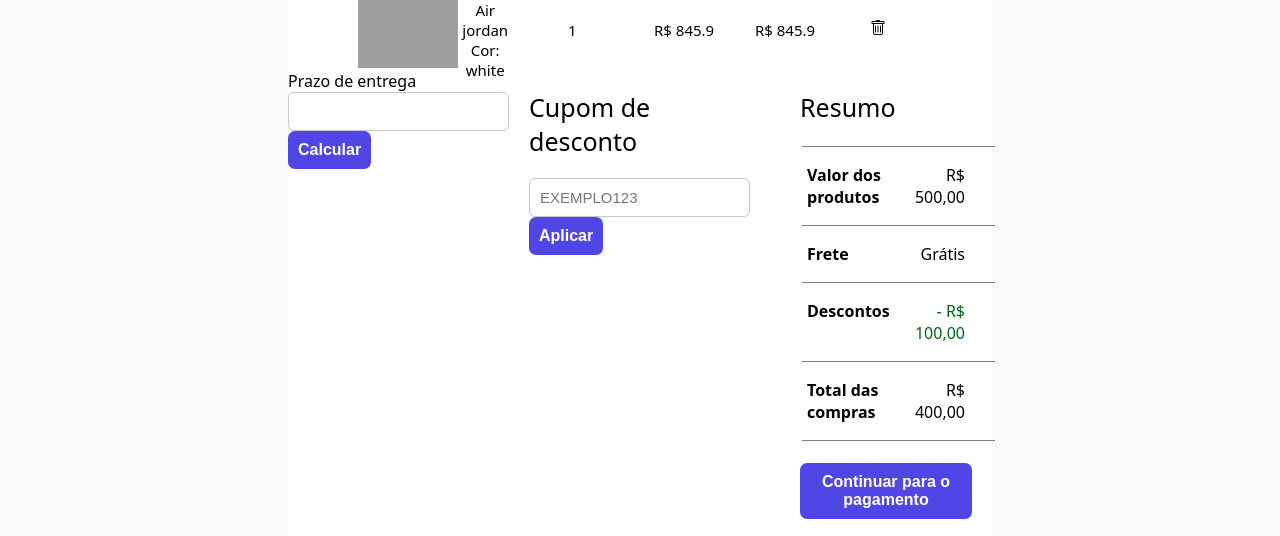
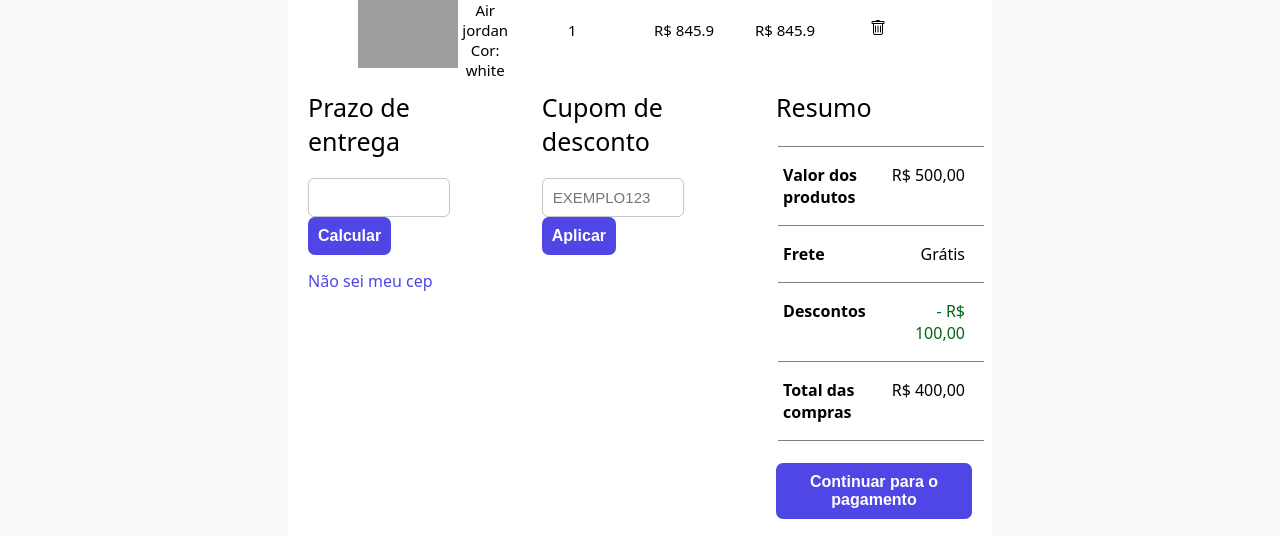
Before and after one commit to Luizhnrs/snicker.in, a React (Create React App) app in the folder frontend/: page /cart in a window 1280 px wide. Shown: the part 268-804 px from the top of the page. Built offline with nearby package versions, Linux system fonts and the light colour scheme; grey boxes are pictures that could not be loaded.

Commit message:
Feat: Styling shipphin estimate form

```diff
--- a/frontend/src/components/ShippingEstimateForm.tsx
+++ b/frontend/src/components/ShippingEstimateForm.tsx
@@ -2,10 +2,16 @@ import React from 'react';
 
 export default function ShippingEstimateForm() {
   return (
-    <form>
+    <form className="shipping-estimate-form">
       <p>Prazo de entrega</p>
-      <input type="text" id="cep" />
-      <button>Calcular</button>
+      <div>
+        <input type="text" id="cep" />
+        <button>Calcular</button>
+      </div>
+      <a
+        href="https://buscacepinter.correios.com.br/app/endereco/index.php"
+        target="_blank" rel="noopener noreferrer"
+      >Não sei meu cep</a>
     </form>
   );
 }
--- a/frontend/src/styles/cart.css
+++ b/frontend/src/styles/cart.css
@@ -69,4 +69,28 @@
 
 .discount-coupon-form input {
   margin-right: 10px;
+  width: 120px;
 }
+
+.shipping-estimate-form {
+  margin: 20px;
+  display: flex;
+  flex-direction: column;
+}
+
+.shipping-estimate-form p {
+  font-size: 25px;
+  margin-bottom: 20px;
+  font-weight: 500;
+}
+
+.shipping-estimate-form input {
+  margin-right: 10px;
+  width: 120px;
+}
+
+.shipping-estimate-form a {
+  color: rgb(79 70 229);
+  font-weight: 500;
+  margin-top: 15px;
+}
```
